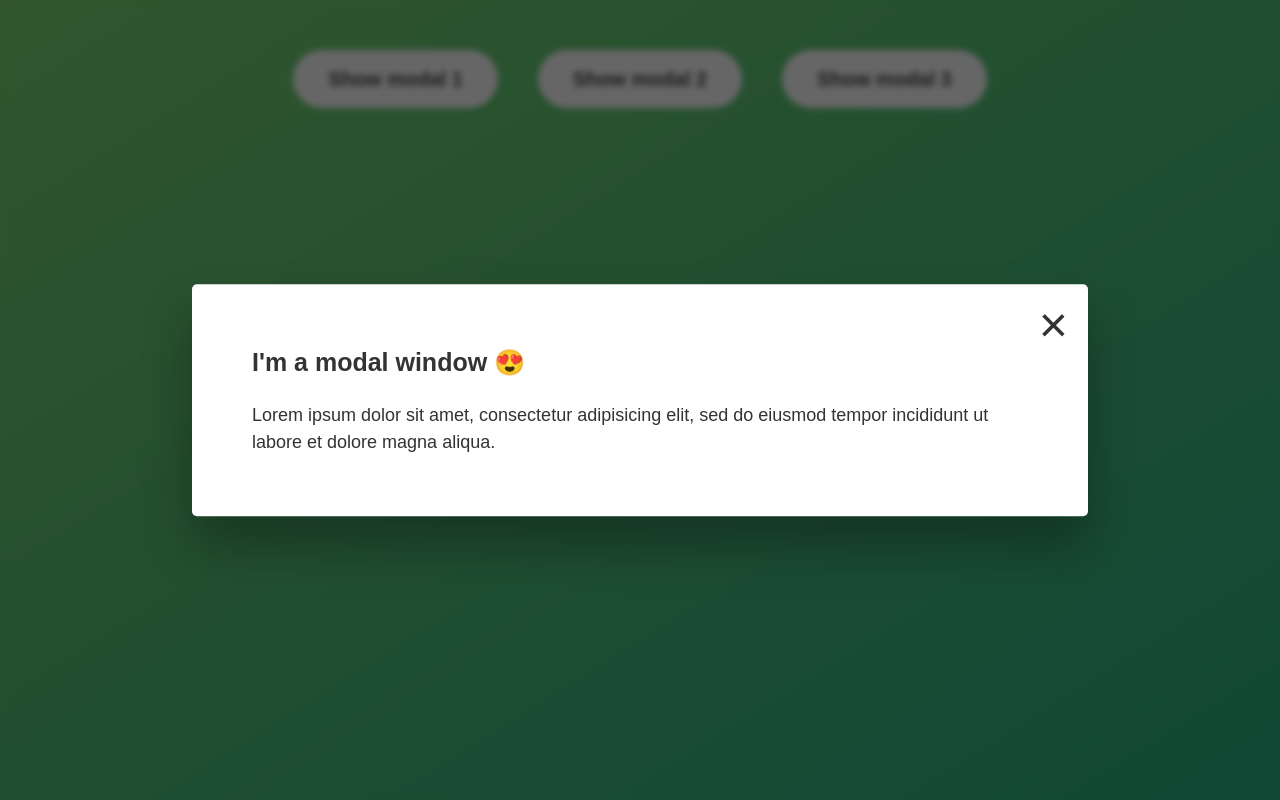
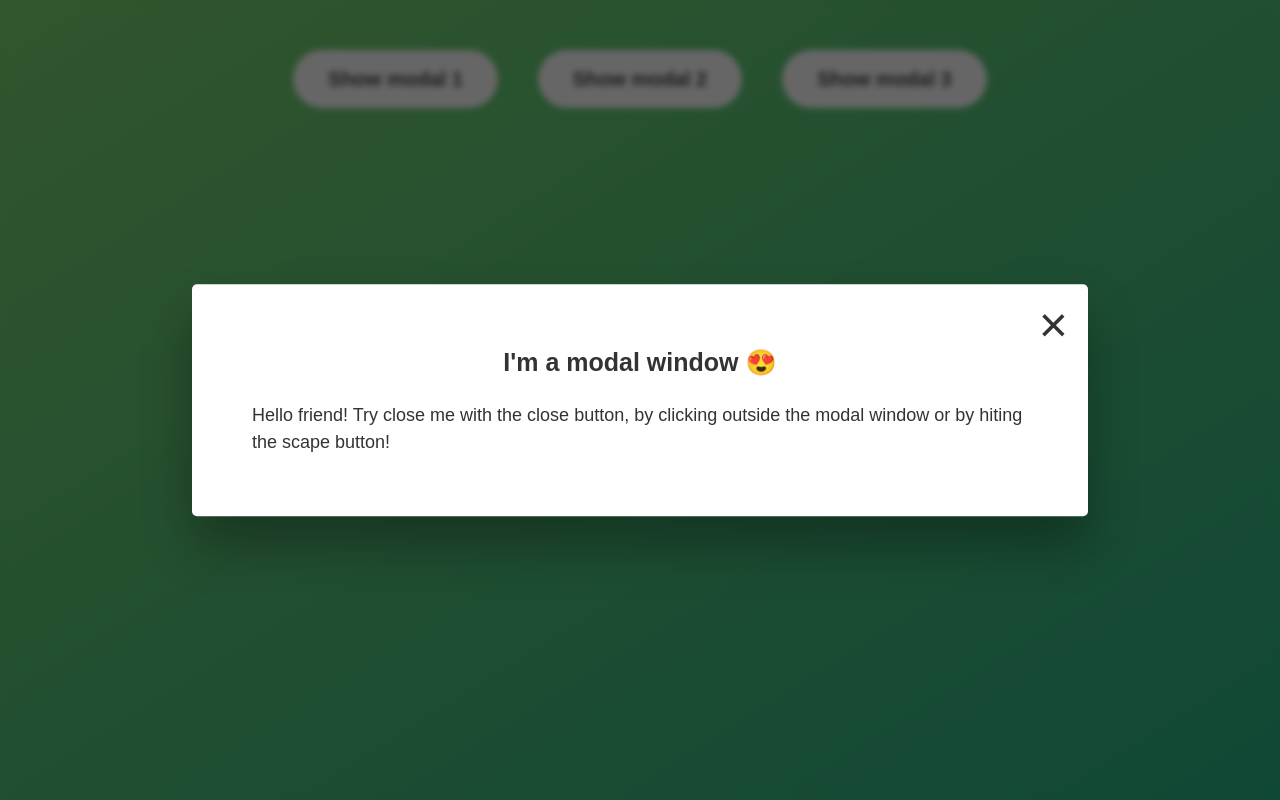
Before and after one commit to JessVel/Javascript-course-proyects, a plain HTML site: page modal-window/index.html in a window 1280 px wide. Both pictures are taken after a click on the button "Show modal 1". Drawn offline with Linux system fonts and the light colour scheme.

Commit message:
last modifications

```diff
--- a/modal-window/index.html
+++ b/modal-window/index.html
@@ -16,8 +16,8 @@
       <button class="close-modal">&times;</button>
       <h1>I'm a modal window 😍</h1>
       <p>
-        Lorem ipsum dolor sit amet, consectetur adipisicing elit, sed do eiusmod
-        tempor incididunt ut labore et dolore magna aliqua.
+        Hello friend! Try close me with the close button, by clicking outside
+        the modal window or by hiting the scape button!
       </p>
     </div>
     <div class="overlay hidden"></div>
--- a/modal-window/styles.css
+++ b/modal-window/styles.css
@@ -47,6 +47,7 @@ body {
 h1 {
   font-size: 2.5rem;
   margin-bottom: 2rem;
+  text-align: center;
 }
 
 p {
```
